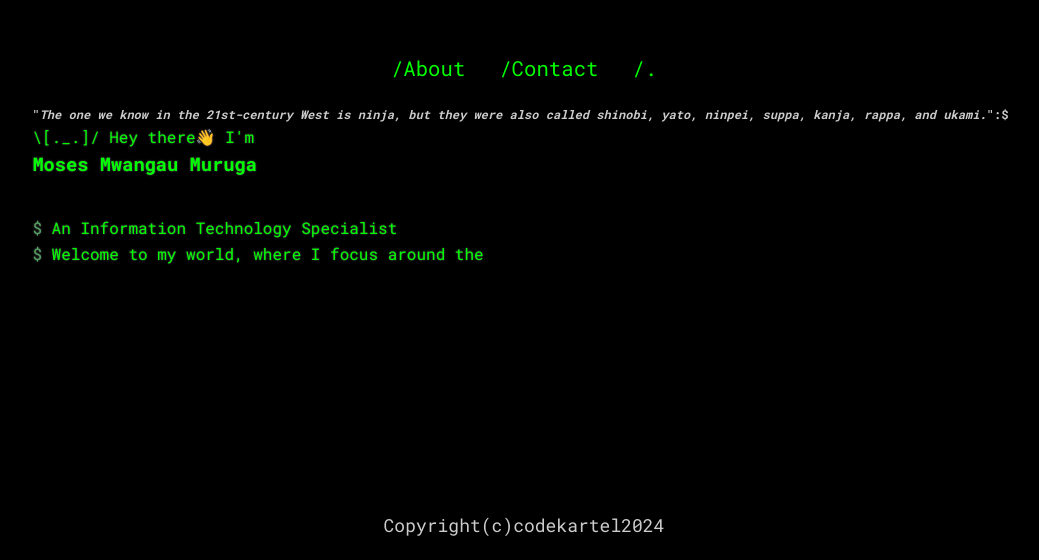
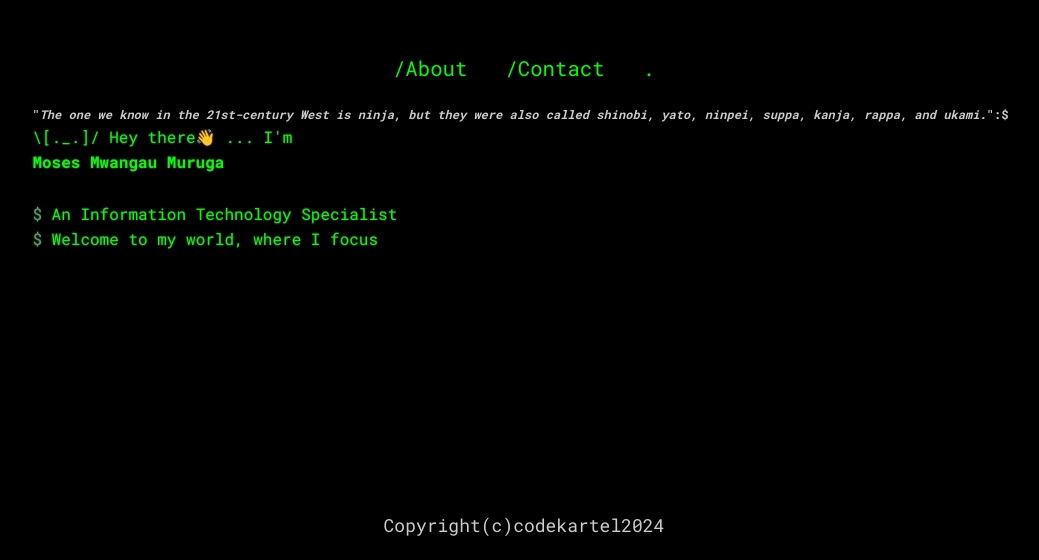
Before and after one commit to mwangaumuruga/terminalPortfolio, a plain HTML site: page index.html in a window 1280 px wide. Shown: the part 245-805 px from the top of the page, without its empty margins (116-1155 px from the left). Drawn offline with nearby package versions, Linux system fonts and the light colour scheme.

Commit message:
firstcommit

```diff
--- a/index.html
+++ b/index.html
@@ -15,7 +15,7 @@
         <ul>
           <li id="about">/About</li>
           <li id="contact">/Contact</li>
-          <li id="resume"><a class="resume" target="_blank" href="MOSESMWANGAU CV.pdf">/.</a></li>
+          <li id="resume"><a class="resume" target="_blank" href="MOSESMWANGAU CV.pdf">.</a></li>
         </ul>
       </nav>
 
@@ -24,7 +24,8 @@
 ninja, but they were also called shinobi, yato, ninpei, suppa, kanja, rappa, and
 ukami.</i>":$<span class="cursor">|</span></h6>
         <div class="terminal">
-          <span> \[._.]/  Hey there👋  I'm <h3>Moses Mwangau Muruga</h3></span>
+          <span> \[._.]/  Hey there👋 ...
+           I'm <h4>Moses Mwangau Muruga</h4></span>
           <br>
           <span class="dollar"> An Information Technology Specialist</span>
           <br>
```
